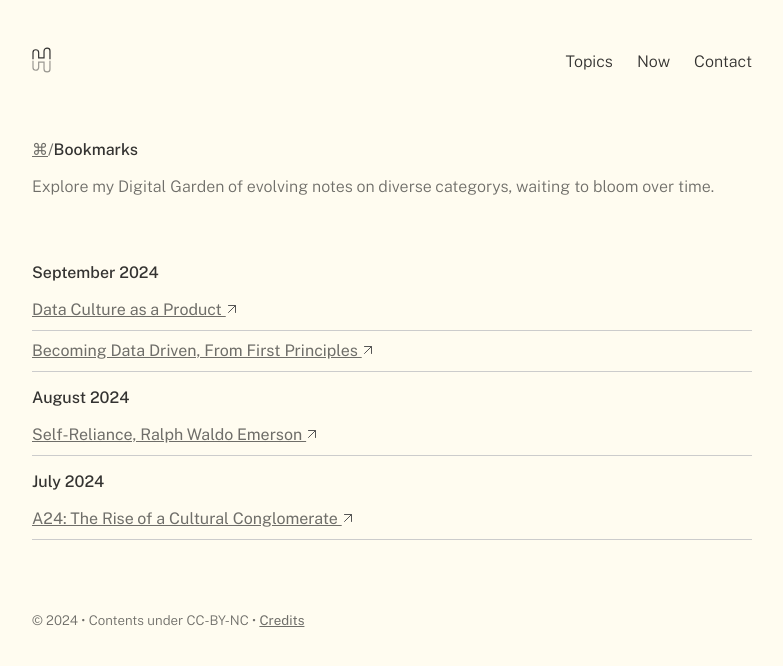
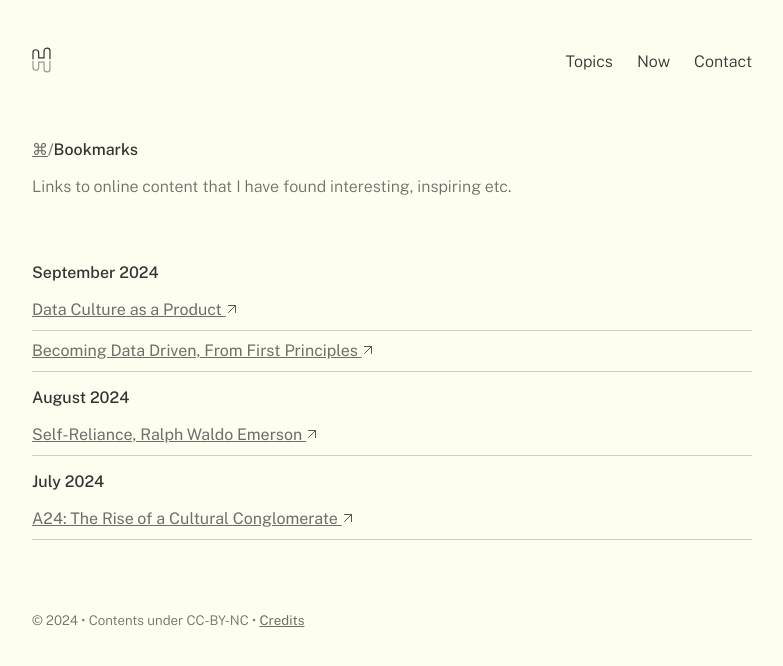
Before and after one commit to harperjamie/hrpr, a Jekyll site: the page built from _notes/80 Topics/Bookmarks.md, in a window 1280 px wide. Shown: the top 666 px of the page, without its empty margins (248-1031 px from the left). Built offline with Jekyll 4.4.1, drawn with Linux system fonts in a browser that asks for light colours; some web fonts are replaced; comment, search, counter and statistics services are not loaded.

Commit message:
Update Bookmarks.md

```diff
--- a/_notes/80 Topics/Bookmarks.md
+++ b/_notes/80 Topics/Bookmarks.md
@@ -1,7 +1,7 @@
 ---
 category: MOC
 title: Bookmarks
-description: Explore my Digital Garden of evolving notes on diverse categorys, waiting to bloom over time.
+description: Links to online content that I have found interesting, inspiring etc.
 permalink: /bookmarks
 cat-value: Bookmarks
 category-order: 3
```
